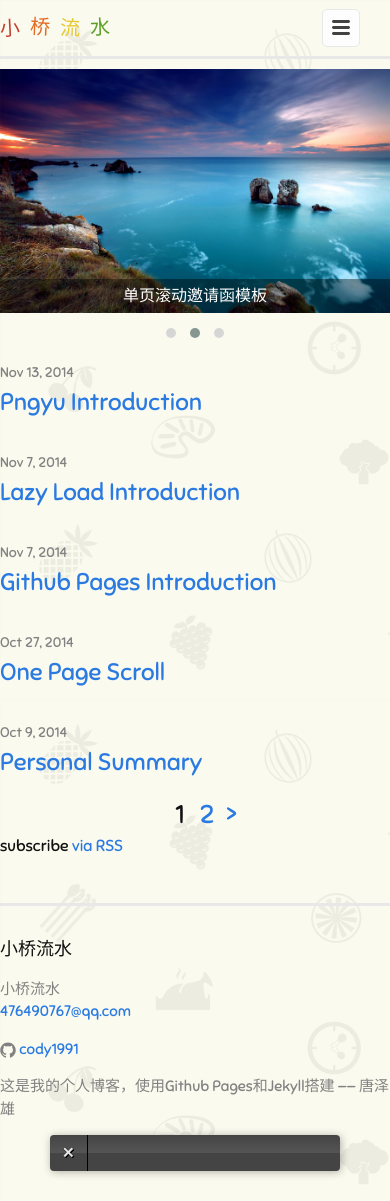
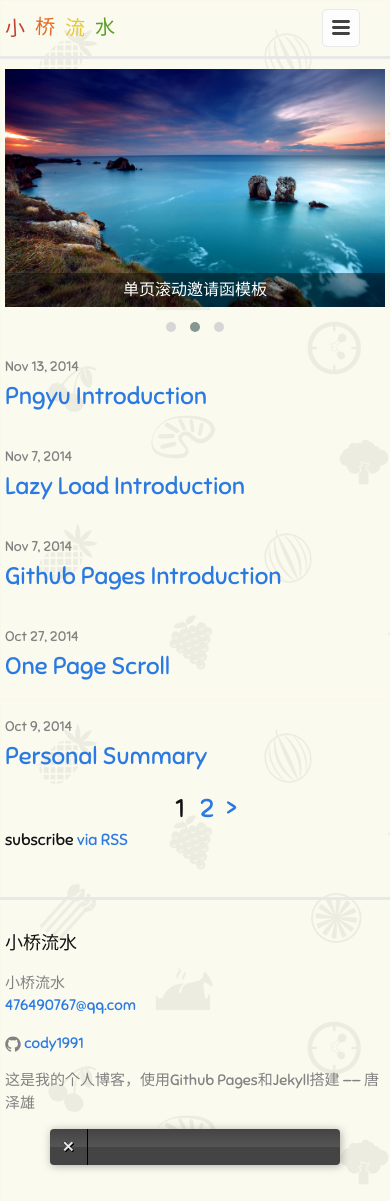
Before and after one commit to luojiyin1987/sysutangzxBlog, a Jekyll site: the page built from index.html, in a window 390 px wide. Built offline with Jekyll 4.4.1, drawn with Linux system fonts in a browser that asks for light colours; the list of posts is cut into pages by our own code.

Commit message:
no message

```diff
--- a/css/main.css
+++ b/css/main.css
@@ -628,8 +628,8 @@ pre > code {
 }
 @media all and (max-width: 480px) {
     .wrapper {
-        padding-left: 0;
-        padding-right: 0;
+        padding-left: 5px;
+        padding-right: 5px;
     }
     .audiojs .time {
         display: none;
```
